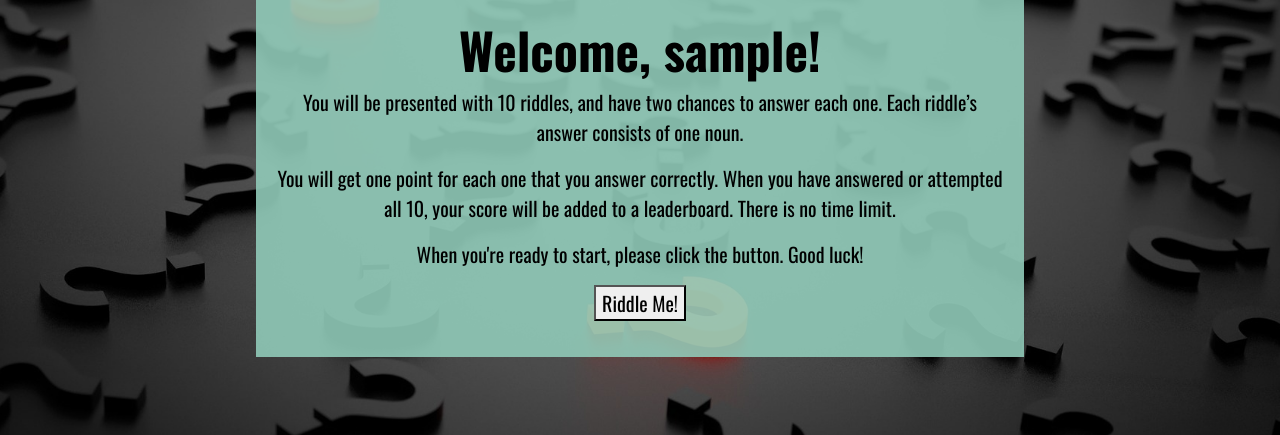
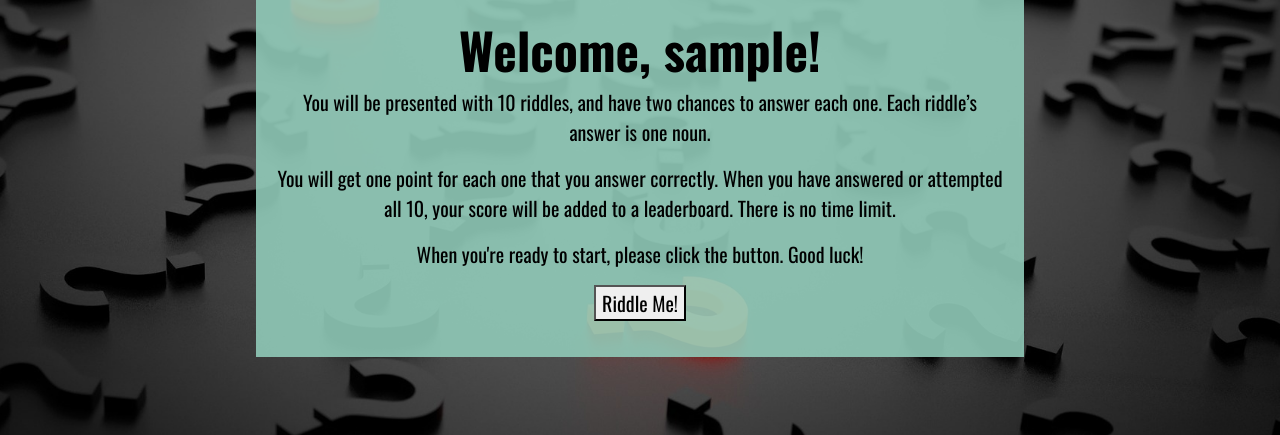
Before and after one commit to joanms/riddle-game, a Flask app: template templates/ready.html in a window 1280 px wide. Shown: the part 222-657 px from the top of the page. Run offline with Flask 2, Linux system fonts and the light colour scheme; the template is opened without the code that fills it: most values are stand-ins (such as "Sample title", 1, 10 or a date in 2020); some libraries are stand-ins or nearby versions.

Commit message:
Reworded instructions

```diff
--- a/templates/ready.html
+++ b/templates/ready.html
@@ -3,7 +3,7 @@
         <div class="text-box">
             <h2>Welcome, {{ username }}!</h2>
             <p>You will be presented with 10 riddles, and have two chances
-            to answer each one. Each riddle&rsquo;s answer consists of one noun.</p>
+            to answer each one. Each riddle&rsquo;s answer is one noun.</p>
             <p>You will get one point for each one that you answer correctly.
             When you have answered or attempted all 10, your score will be
             added to a leaderboard. There is no time limit.</p>
```
